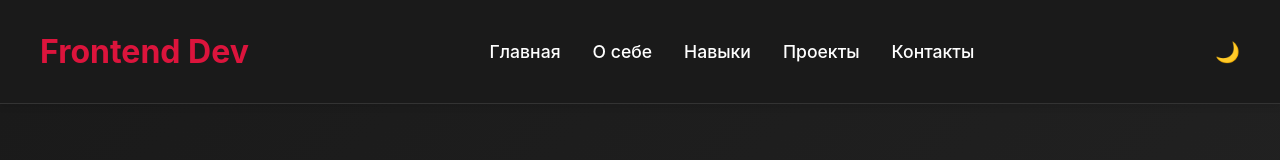
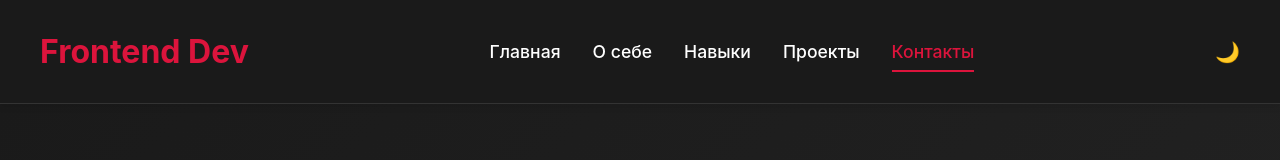
Before and after one commit to stanislav-sbone/Portfolio, a React (Vite) app: page /contacts in a window 1280 px wide. Shown: the top 160 px of the page. Built offline with nearby package versions, Linux system fonts and the light colour scheme.

Commit message:
fix(header): correct active state logic for nav links

```diff
--- a/src/components/Header/index.tsx
+++ b/src/components/Header/index.tsx
@@ -29,7 +29,7 @@ const Header: FC = () => {
             <Link
               key={item.path}
               to={item.path}
-              className={`${styles.navLink} ${isActive('/about') ? styles.active : ''}`}
+              className={`${styles.navLink} ${isActive(item.path) ? styles.active : ''}`}
             >
               {item.label}
             </Link>
```
